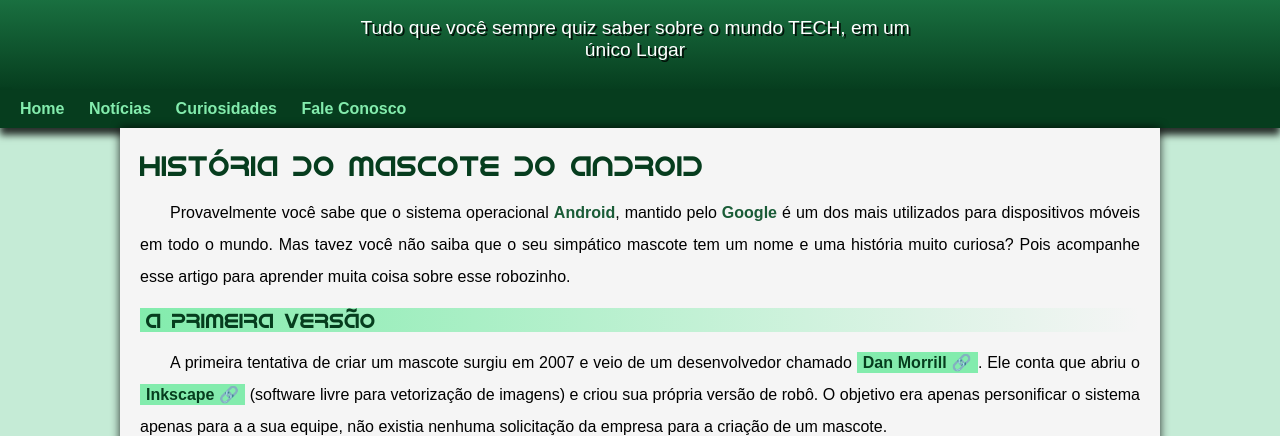
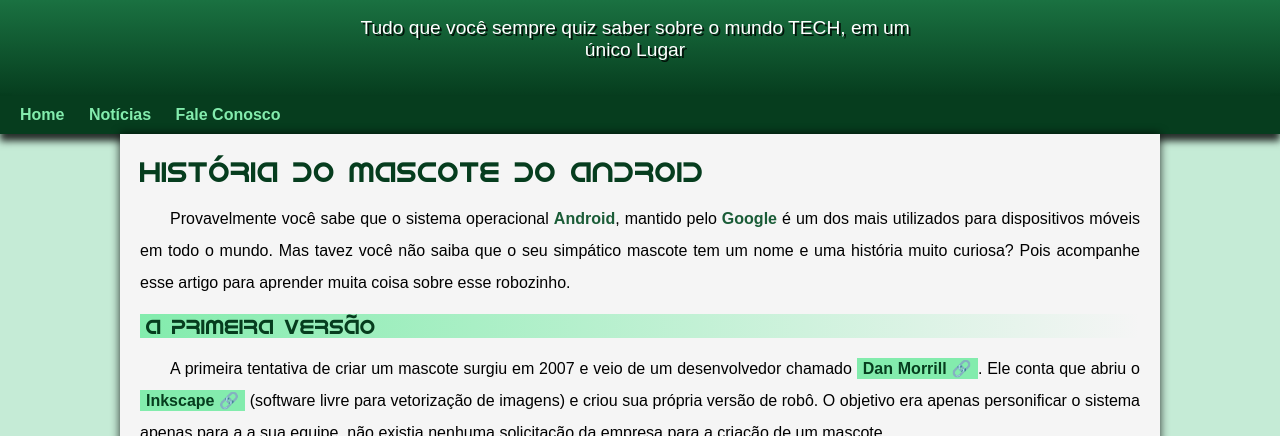
Before and after one commit to Luanrr21/pacote-projeto-curso-portatil, a plain HTML site: page index.html in a window 1280 px wide. Shown: the part 100-536 px from the top of the page. Drawn offline with Linux system fonts and the light colour scheme.

Commit message:
Menu pedding corrigido
alterei o menu e o espaçamento de margin para padding e melhorou a estetica

```diff
--- a/estilo/style.css
+++ b/estilo/style.css
@@ -56,7 +56,7 @@ header > p {
     padding-right: 10px;
     padding-right: 10px;
     margin: auto;
-    margin-bottom: 20px;
+    padding-bottom: 35px;
     text-shadow: 2px 2px 0px rgba(0, 0, 0, 0.801);
 }
 
--- a/index.html
+++ b/index.html
@@ -15,7 +15,6 @@
     <nav>
         <a href="#">Home</a>
         <a href="#">Notícias</a>
-        <a href="#">Curiosidades</a>
         <a href="#">Fale Conosco</a>
     </nav>
     <main>
```
